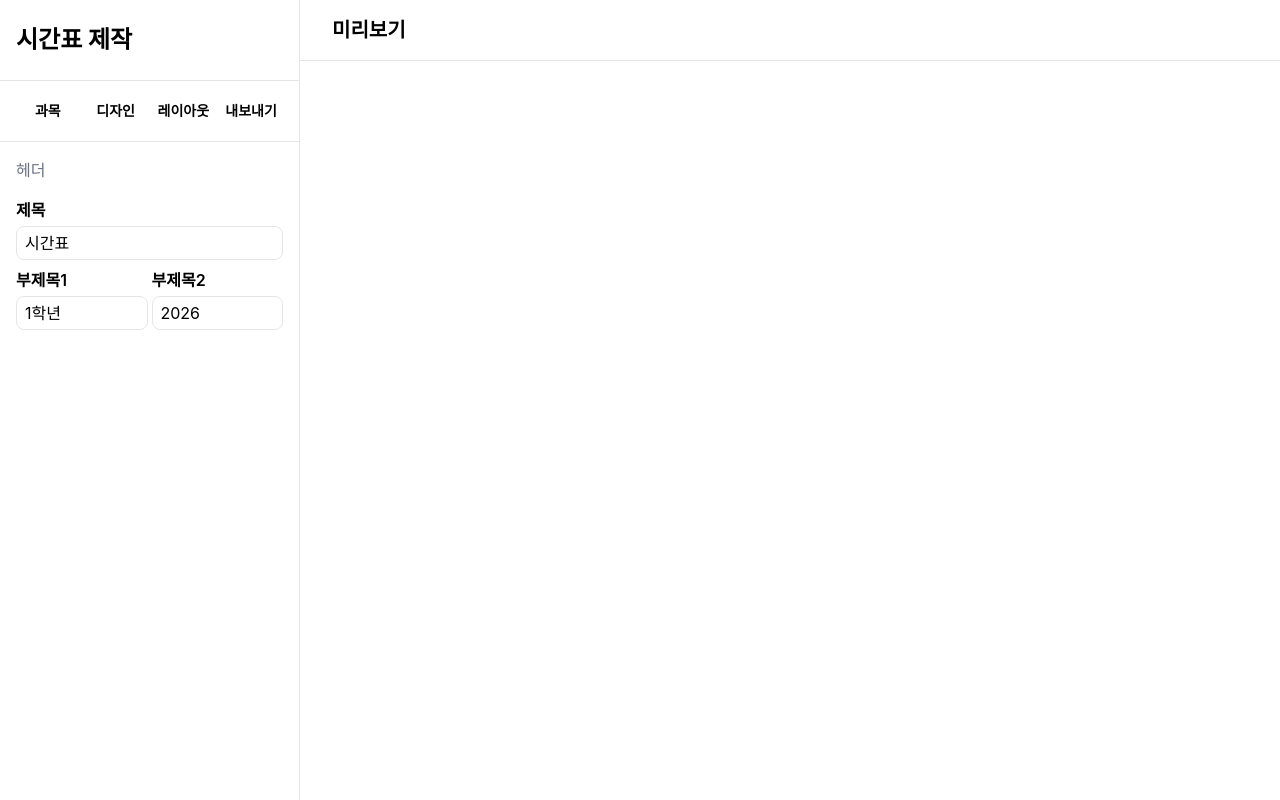
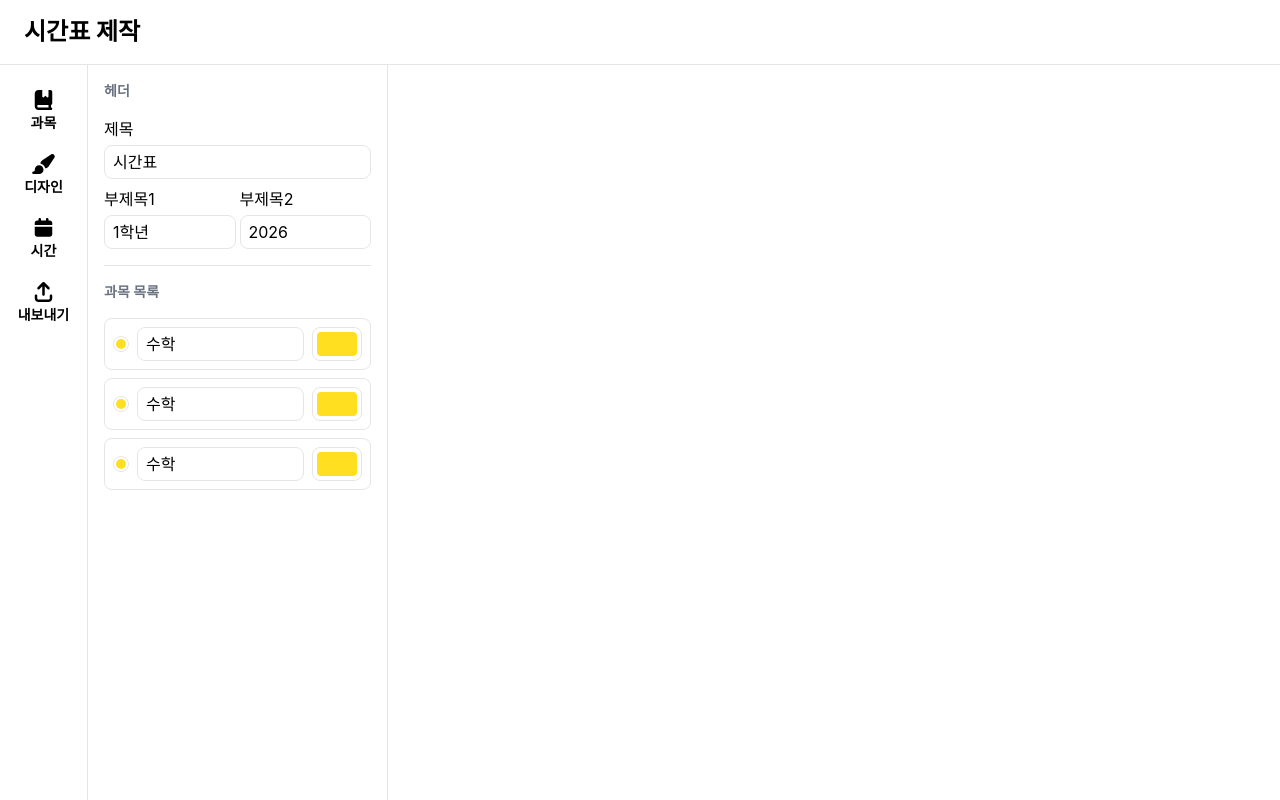
Before and after one commit to siwon-lab/timetable-wallpaper, a React (Vite) app: page / in a window 1280 px wide. Built offline with nearby package versions, Linux system fonts and the light colour scheme.

Commit message:
feat: add aside panel design

```diff
--- a/package.json
+++ b/package.json
@@ -10,6 +10,9 @@
     "preview": "vite preview"
   },
   "dependencies": {
+    "@fortawesome/fontawesome-svg-core": "^7.2.0",
+    "@fortawesome/free-solid-svg-icons": "^7.2.0",
+    "@fortawesome/react-fontawesome": "^3.3.0",
     "react": "^19.1.1",
     "react-dom": "^19.1.1"
   },
--- a/src/App.tsx
+++ b/src/App.tsx
@@ -1,68 +1,39 @@
 import './App.css';
-import TabButton from './components/TabButton';
+import SubjectsTab from './components/SubjectsTab';
+import { FontAwesomeIcon } from '@fortawesome/react-fontawesome';
+import { faBookBookmark, faPaintBrush, faCalendar, faArrowUpFromBracket } from '@fortawesome/free-solid-svg-icons';
 
 function App() {
    return (
-      <div className="flex h-screen">
-         <aside className="w-75 border-r border-black/10">
-            <header className="border-b border-black/10 px-4 py-6">
-               <h1 className="text-2xl font-bold">시간표 제작</h1>
-            </header>
-            <div className="flex gap-1 border-b border-black/10 px-4 py-3">
-               <TabButton text="과목" />
-               <TabButton text="디자인" />
-               <TabButton text="레이아웃" />
-               <TabButton text="내보내기" />
-            </div>
-            <div className="p-4">
-               <div className="flex flex-col">
-                  <p className="mb-4 text-gray-500">헤더</p>
-                  <label className="mb-1 font-semibold" htmlFor="title">
-                     제목
-                  </label>
-                  <input
-                     className="mb-2 rounded-lg border border-black/10 px-2 py-1 outline-none"
-                     id="title"
-                     type="text"
-                     defaultValue="시간표"
-                  />
-                  <div className="flex gap-1">
-                     <div className="flex min-w-0 flex-1 flex-col">
-                        <label
-                           className="mb-1 font-semibold"
-                           htmlFor="subtitle1"
-                        >
-                           부제목1
-                        </label>
-                        <input
-                           className="rounded-lg border border-black/10 px-2 py-1 outline-none"
-                           id="subtitle1"
-                           type="text"
-                           defaultValue="1학년"
-                        />
-                     </div>
-                     <div className="flex min-w-0 flex-1 flex-col">
-                        <label
-                           className="mb-1 font-semibold"
-                           htmlFor="subtitle2"
-                        >
-                           부제목2
-                        </label>
-                        <input
-                           className="rounded-lg border border-black/10 px-2 py-1 outline-none"
-                           id="subtitle2"
-                           type="text"
-                           defaultValue="2026"
-                        />
-                     </div>
-                  </div>
+      <div className="flex h-screen flex-col">
+         <nav className="border-b border-black/10 px-6 py-4">
+            <span className="text-2xl font-bold">시간표 제작</span>
+         </nav>
+         <div className="flex flex-1">
+            <aside className="flex">
+               <div className="flex h-full w-22 flex-col border-r border-black/10 py-4 px-2 gap-1">
+                  <button className='cursor-pointer hover:bg-black/10 p-2 rounded-lg'>
+                     <FontAwesomeIcon className='text-xl' icon={faBookBookmark}/>
+                     <p className='font-semibold text-sm'>과목</p>
+                  </button>
+                  <button className='cursor-pointer hover:bg-black/10 p-2 rounded-lg'>
+                     <FontAwesomeIcon className='text-xl' icon={faPaintBrush}/>
+                     <p className='font-semibold text-sm'>디자인</p>
+                  </button>
+                  <button className='cursor-pointer hover:bg-black/10 p-2 rounded-lg'>
+                     <FontAwesomeIcon className='text-xl' icon={faCalendar}/>
+                     <p className='font-semibold text-sm'>시간</p>
+                  </button>
+                  <button className='cursor-pointer hover:bg-black/10 p-2 rounded-lg'>
+                     <FontAwesomeIcon className='text-xl' icon={faArrowUpFromBracket}/>
+                     <p className='font-semibold text-sm'>내보내기</p>
+                  </button>
                </div>
-            </div>
-         </aside>
-         <div className="flex-1">
-            <nav className="border-b border-black/10 px-8 py-4">
-               <span className="text-xl font-semibold">미리보기</span>
-            </nav>
+               <div className="h-full w-75 border-r border-black/10">
+                  <SubjectsTab />
+               </div>
+            </aside>
+            <div className="flex-1"></div>
          </div>
       </div>
    );
--- /dev/null
+++ b/src/components/SubjectListItem.tsx
@@ -0,0 +1,23 @@
+export default function SubjectListItem() {
+   return (
+      <div className="flex w-full items-center gap-2 rounded-lg border border-black/10 p-2">
+         <label
+            className="h-4 w-4 cursor-pointer rounded-full border border-black/10 p-0.5"
+            htmlFor="color"
+         >
+            <div className="h-full w-full rounded-full bg-yellow-300"></div>
+         </label>
+         <input
+            className="min-w-0 flex-1 rounded-lg border border-black/10 px-2 py-1 outline-none"
+            type="text"
+            value="수학"
+         />
+         <input
+            className="h-[34px] cursor-pointer rounded-lg border border-black/10 px-0.5"
+            id="color"
+            type="color"
+            value="#ffdf20"
+         />
+      </div>
+   );
+}
--- /dev/null
+++ b/src/components/SubjectsTab.tsx
@@ -0,0 +1,55 @@
+import SubjectListItem from './SubjectListItem';
+
+export default function SubjectsTab() {
+   return (
+      <div className="p-4">
+         <div className="flex flex-col">
+            <p className="mb-4 text-sm font-semibold text-gray-500">헤더</p>
+            <label className="mb-1" htmlFor="title">
+               제목
+            </label>
+            <input
+               className="mb-2 rounded-lg border border-black/10 px-2 py-1 outline-none"
+               id="title"
+               type="text"
+               value="시간표"
+            />
+            <div className="flex gap-1">
+               <div className="flex min-w-0 flex-1 flex-col">
+                  <label className="mb-1" htmlFor="subtitle1">
+                     부제목1
+                  </label>
+                  <input
+                     className="rounded-lg border border-black/10 px-2 py-1 outline-none"
+                     id="subtitle1"
+                     type="text"
+                     value="1학년"
+                  />
+               </div>
+               <div className="flex min-w-0 flex-1 flex-col">
+                  <label className="mb-1" htmlFor="subtitle2">
+                     부제목2
+                  </label>
+                  <input
+                     className="rounded-lg border border-black/10 px-2 py-1 outline-none"
+                     id="subtitle2"
+                     type="text"
+                     value="2026"
+                  />
+               </div>
+            </div>
+         </div>
+         <div className="my-4 h-[1px] w-full bg-black/10"></div>
+         <div>
+            <p className="mb-4 text-sm font-semibold text-gray-500">
+               과목 목록
+            </p>
+            <div className="flex flex-col gap-2">
+               <SubjectListItem />
+               <SubjectListItem />
+               <SubjectListItem />
+            </div>
+         </div>
+      </div>
+   );
+}
--- a/src/components/TabButton.tsx
+++ /dev/null
@@ -1,7 +0,0 @@
-export default function TabButton({ text }: { text: string }) {
-   return (
-      <button className="flex-1 cursor-pointer rounded-lg py-2 text-sm font-semibold hover:bg-black/6">
-         {text}
-      </button>
-   );
-}
--- a/src/index.css
+++ b/src/index.css
@@ -1 +1,6 @@
 @import "tailwindcss";
+
+input[type="color"]::-webkit-color-swatch {
+    border: none;
+    border-radius: 0.25rem;
+}
```
Also changed, not shown: 1 other file (tests, documents, lock files or other folders).
